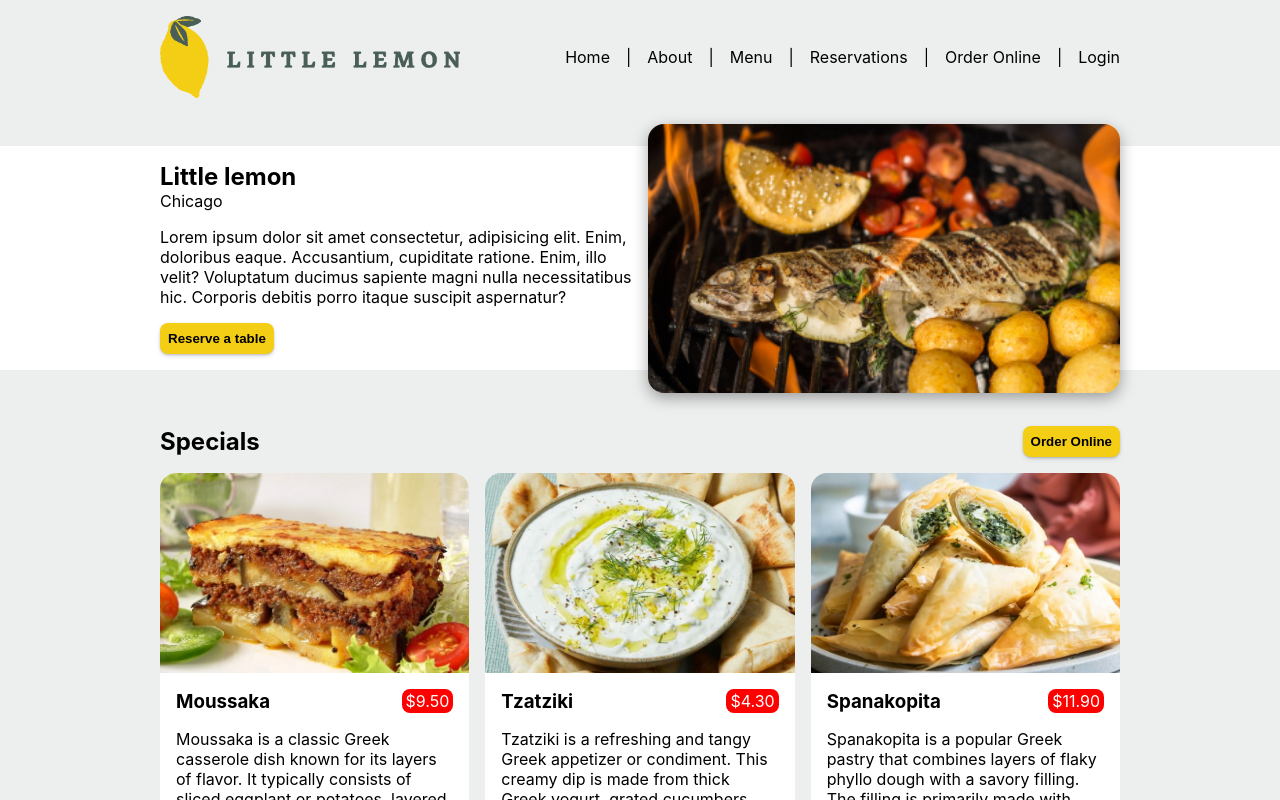
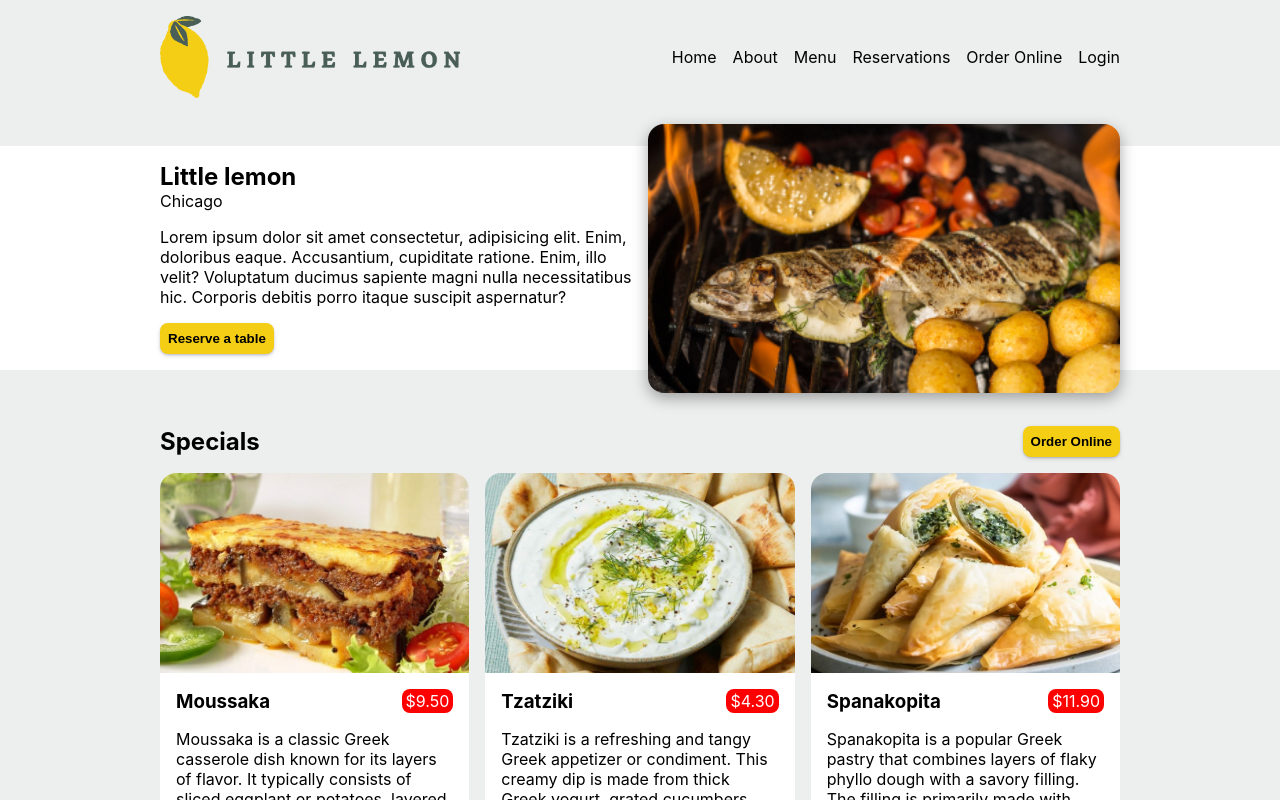
Before and after one commit to KostaDinkov/meta-frondend-capstone, a React (Create React App) app: page / in a window 1280 px wide. Shown: the top 800 px of the page. Built offline with nearby package versions, Linux system fonts and the light colour scheme.

Commit message:
fix nav menu

```diff
--- a/src/Components/Nav/index.js
+++ b/src/Components/Nav/index.js
@@ -12,21 +12,21 @@ export default function Nav({ position }) {
         <li>
           <a href="#">Home</a>
         </li>
-        |
+
         <li>
           <a href="#">About</a>
         </li>
-        |
+
         <li>
           <a href="#">Menu</a>
         </li>
-        |
+
         <li>
           <a href="#">Reservations</a>
-        </li>|
+        </li>
         <li>
           <a href="#">Order Online</a>
-        </li>|
+        </li>
         <li>
           <a href="#">Login</a>
         </li>
```
